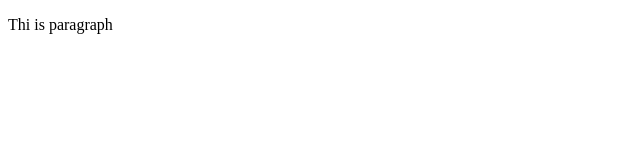
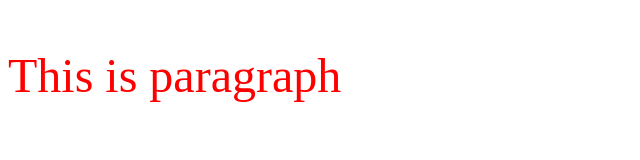
Before and after one commit to Digambar1411/react, a plain HTML site: page index.html in a window 1280 px wide. Shown: the whole page, without its empty margins (0-640 px from the left). Drawn offline with nearby package versions, Linux system fonts and the light colour scheme.

Commit message:
added style

```diff
--- a/index.html
+++ b/index.html
@@ -11,6 +11,13 @@
 			<h2>heading 2</h2>
 		</div>
 
+            <script>
+			const h1 = document.createElement("h1");
+			h1.innerText = "Heading 1";
+			const root = document.getElementById("root");
+			root.appendChild(h1);
+		</script>
+
 		<script
 			crossorigin
 			src="https://unpkg.com/react@18/umd/react.development.js"
@@ -21,17 +28,18 @@
 			src="https://unpkg.com/react-dom@18/umd/react-dom.development.js"
 		></script>
 
+
+
 		<script>
-			const p = React.createElement("p", {}, "Thi is paragraph");
+			const p = React.createElement("p", {
+                        id:"react-element",
+                        class:'p',
+                        style:{color:"red",fontSize:"3rem"}
+                  }, "This is paragraph");
 			const root1 = ReactDOM.createRoot(document.getElementById("root"));
 			root1.render(p);
 		</script>
 
-		<script>
-			const h1 = document.createElement("h1");
-			h1.innerText = "Heading 1";
-			const root = document.getElementById("root");
-			root.appendChild(h1);
-		</script>
+
 	</body>
 </html>
```
